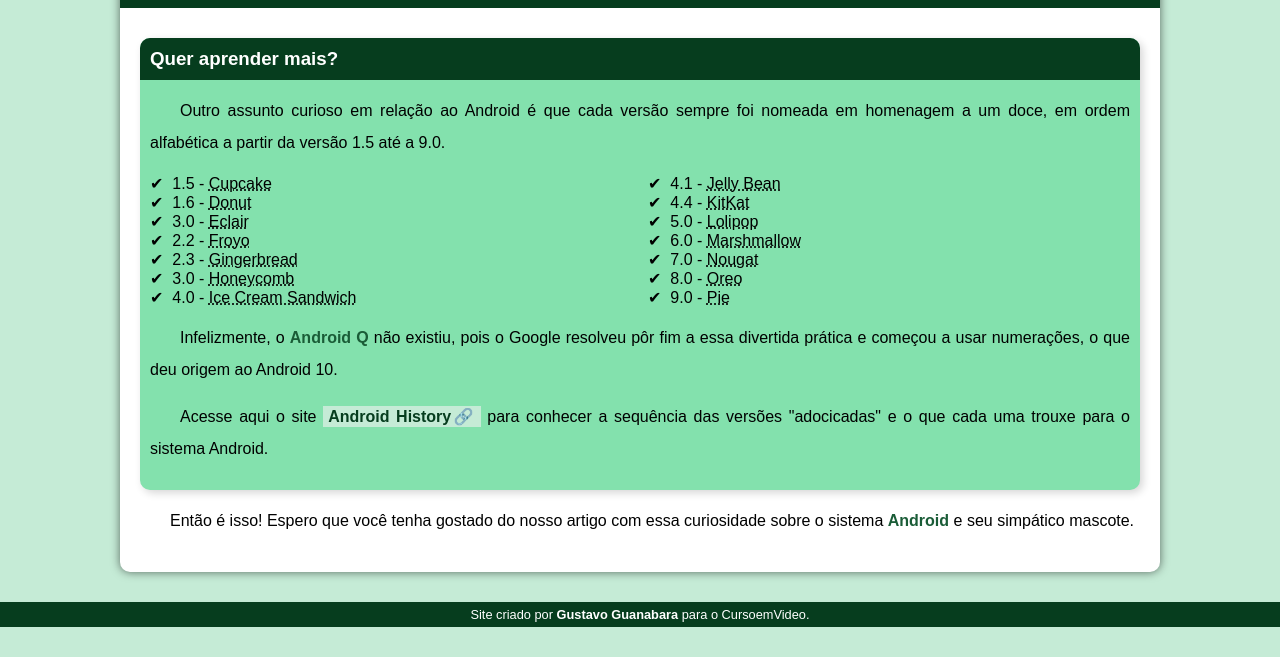
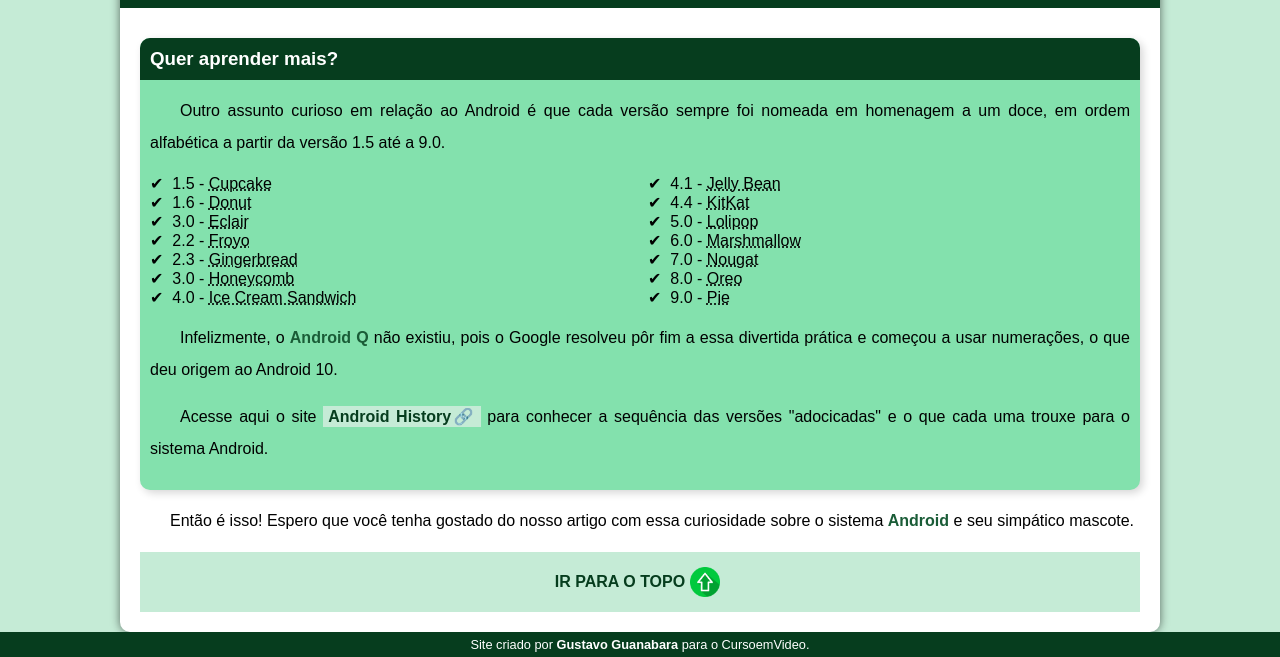
Before and after one commit to KnoxVII/projeto-android, a plain HTML site: page index.html in a window 1280 px wide. Shown: the part 2354-3011 px from the top of the page. Before the commit the page ends 2981 px from the top, so only its background shows below. Drawn offline with Linux system fonts and the light colour scheme.

Commit message:
Adicionando - Botão para ir para o topo da pagina

```diff
--- a/estilo/style.css
+++ b/estilo/style.css
@@ -95,7 +95,6 @@ main {
     border-radius: 0px 0px 10px 10px;
     box-shadow: 0px 0px 10px rgba(0, 0, 0, 0.555);
     margin: auto;
-    margin-bottom: 30px;
     max-width: 1000px;
     min-width: 280px;
     padding: 20px;
@@ -123,13 +122,6 @@ main p {
     text-indent: 30px;
 }
 
-main a {
-    color: var(--cor5);
-    font-weight: bold;
-    text-decoration: none;
-
-}
-
 main strong {
     color: var(--cor4);
     font-weight: bold;
@@ -140,6 +132,7 @@ main a {
     color: var(--cor5);
     font-weight: bold;
     padding: 2px 5px;
+    text-decoration: none;
     transition-duration: .2s;
 }
 
@@ -195,6 +188,19 @@ aside > ul {
     list-style-type: '\2714\00a0\00a0';
 }
 
+#ir-para-topo {
+    align-items: center;
+    display: flex;
+    justify-content: center;
+    padding: 10px;
+    text-transform: uppercase;
+}
+
+#ir-para-topo > img {
+    margin: 5px;
+    width: 30px;
+}
+
 footer {
     background-color: var(--cor5);
     color: white;
--- a/index.html
+++ b/index.html
@@ -1,5 +1,5 @@
 <!DOCTYPE html>
-<html lang="pt-br">
+<html id="topo" lang="pt-br">
 <head>
     <meta charset="UTF-8">
     <meta http-equiv="X-UA-Compatible" content="IE=edge">
@@ -91,6 +91,9 @@
             <p>Então é isso! Espero que você tenha gostado do nosso artigo com essa curiosidade sobre o sistema <strong>Android</strong> e seu simpático mascote.
             </p>
         </article>
+
+        <a id="ir-para-topo" href="#topo">Ir para o topo <img src="imagens/Graphicloads-100-Flat-2-Arrow-up.48.png" alt=""></a>
+
     </main>
 
     <footer>
```
Also changed, not shown: imagens/Graphicloads-100-Flat-2-Arrow-up.48.png (added).
